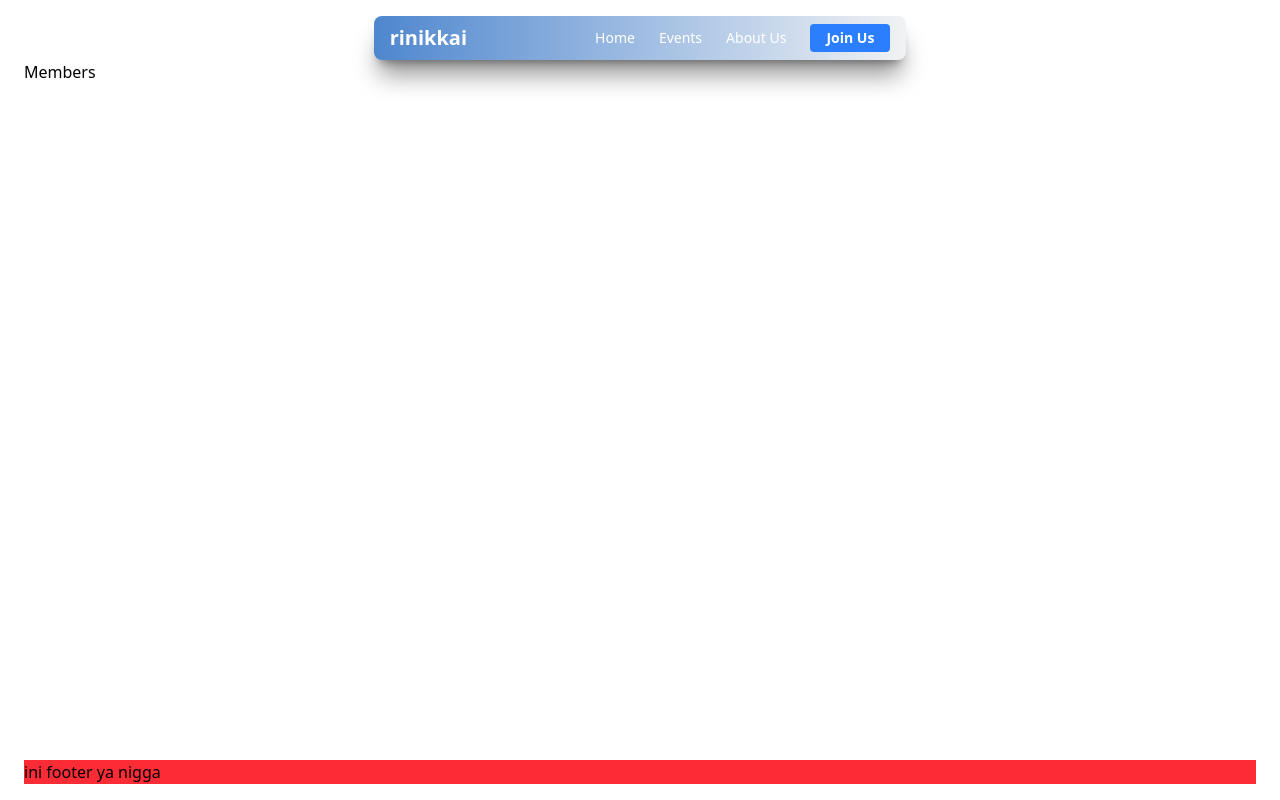
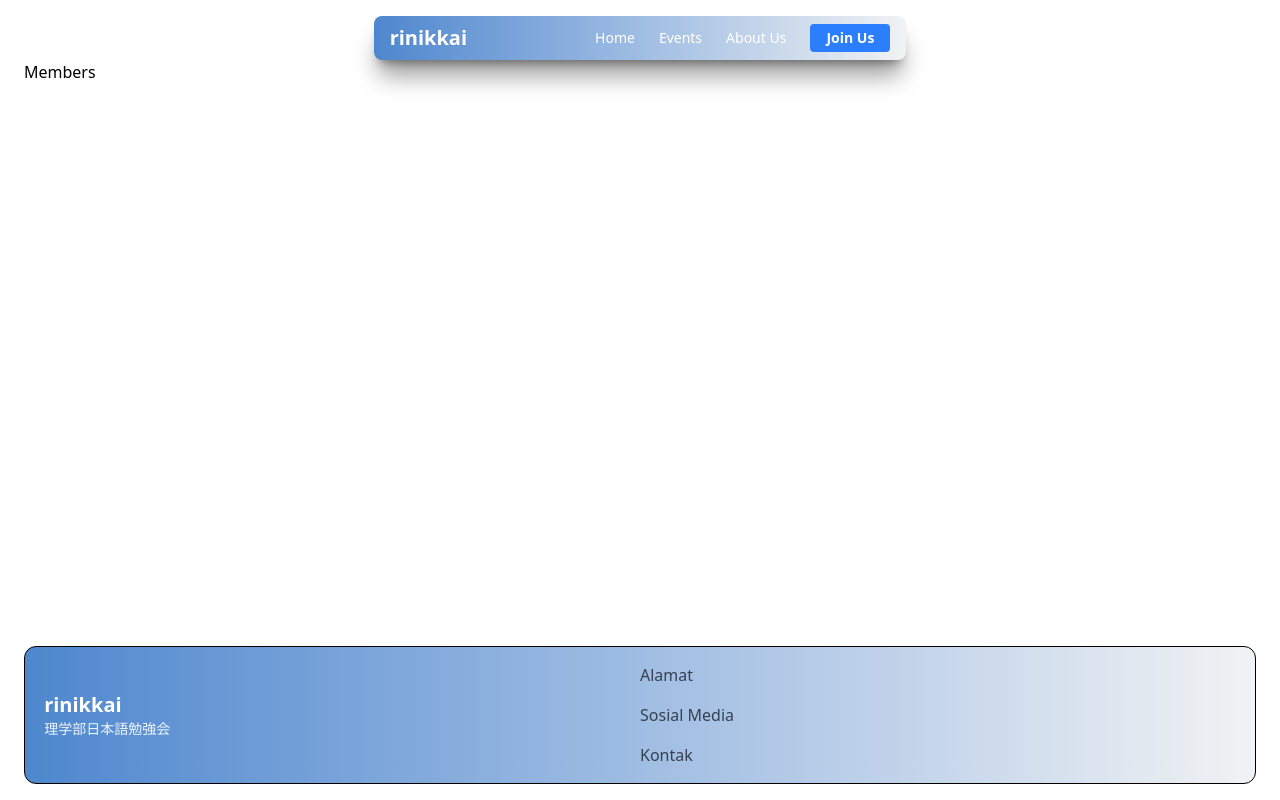
Before and after one commit to david-irvinne/rinikkai-frontend, a React (Vite) app: page /members in a window 1280 px wide. Built offline with nearby package versions, Linux system fonts and the light colour scheme.

Commit message:
feat: add footer

```diff
--- a/src/components/Footer.tsx
+++ b/src/components/Footer.tsx
@@ -1,6 +1,21 @@
 const Footer = () => {
   return (
-    <div className='bg-red-500'>ini footer ya nigga</div>
+    <footer className="border-1 rounded-[12px] py-[1rem] px-[1.2rem] bg-gradient-to-r from-[#4E87CE] to-[#F1F2F3]">
+      <div className="grid grid-cols-2 items-center">
+        {/* Bagian kiri */}
+        <div>
+          <h1 className="text-white font-bold text-xl">rinikkai</h1>
+          <p className="text-white/90 text-sm">理学部日本語勉強会</p>
+        </div>
+
+        {/* Bagian kanan */}
+        <div className="flex flex-col space-y-4 text-gray-700 text-right">
+          <a href="#" className="hover:text-gray-900 text-left">Alamat</a>
+          <a href="#" className="hover:text-gray-900 text-left">Sosial Media</a>
+          <a href="#" className="hover:text-gray-900 text-left">Kontak</a>
+        </div>
+      </div>
+    </footer>
   )
 }
 
```
